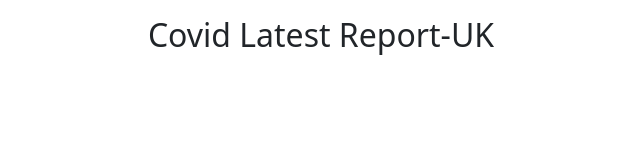
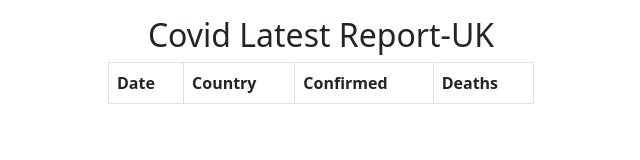
Before and after one commit to PJMantoss/chrome-extension-practice, a plain HTML site: page index.html in a window 1280 px wide. Shown: the whole page, without its empty margins (319-959 px from the left). Drawn offline with nearby package versions, Linux system fonts and the light colour scheme.

Commit message:
update markup

```diff
--- a/index.html
+++ b/index.html
@@ -11,7 +11,16 @@
         <h2 class="text-center">
             Covid Latest Report-UK
         </h2>
-        <table class="table table-bordered"></table>
+        <table class="table table-bordered">
+            <thead>
+                <tr>
+                    <th>Date</th>
+                    <th>Country</th>
+                    <th>Confirmed</th>
+                    <th>Deaths</th>
+                </tr>
+                </thead>
+        </table>
     </div>
 </body>
 </html>
```
